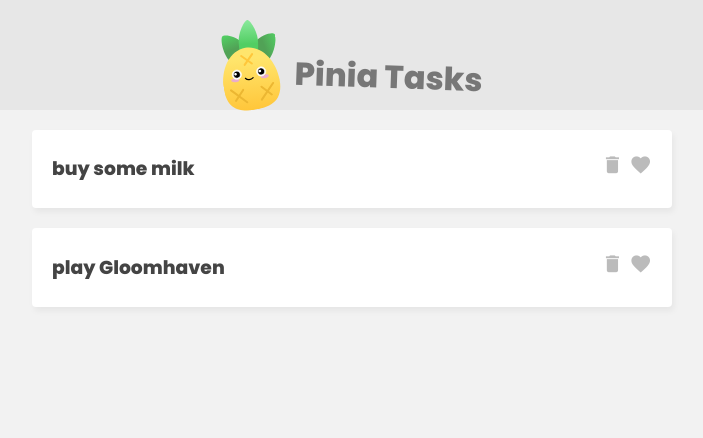
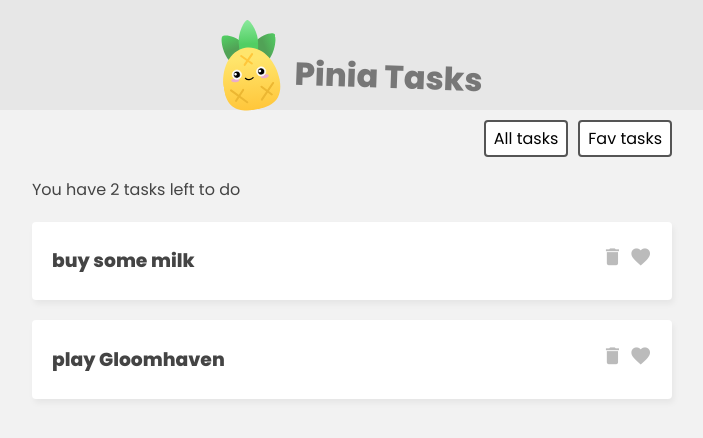
Before and after one commit to chuluq/pinia-tasks, a Vue app: page / in a window 1280 px wide. Shown: the top 438 px of the page, without its empty margins (288-991 px from the left). Built offline with nearby package versions, Linux system fonts and the light colour scheme.

Commit message:
feat: add getters

```diff
--- a/src/App.vue
+++ b/src/App.vue
@@ -1,8 +1,11 @@
 <script setup lang="ts">
+import { ref } from 'vue';
 import TaskDetails from './components/TaskDetails.vue';
 import { useTaskStore } from './stores/TaskStore.ts';
 
 const taskStore = useTaskStore();
+
+const filter = ref<'all' | 'favs'>('all');
 </script>
 
 <template>
@@ -12,8 +15,20 @@
       <h1>Pinia Tasks</h1>
     </header>
 
-    <div class="task-list">
+    <nav class="filter">
+      <button @click="filter = 'all'">All tasks</button>
+      <button @click="filter = 'favs'">Fav tasks</button>
+    </nav>
+
+    <div v-if="filter === 'all'" class="task-list">
+      <p>You have {{ taskStore.totalCount }} tasks left to do</p>
       <div v-for="task in taskStore.tasks" :key="task.id">
+        <TaskDetails :task="task" />
+      </div>
+    </div>
+    <div v-if="filter === 'favs'" class="task-list">
+      <p>You have {{ taskStore.favCount }} tasks left to do</p>
+      <div v-for="task in taskStore.favs" :key="task.id">
         <TaskDetails :task="task" />
       </div>
     </div>
--- a/src/assets/main.css
+++ b/src/assets/main.css
@@ -59,3 +59,21 @@
   cursor: pointer;
   color: #bbb;
 }
+
+/* filter nav */
+.filter {
+  width: 640px;
+  margin: 10px auto;
+  text-align: right;
+}
+.filter button {
+  display: inline-block;
+  margin-left: 10px;
+  background: #fff;
+  border: 2px solid #555;
+  border-radius: 4px;
+  padding: 4px 8px;
+  cursor: pointer;
+  font-size: 0.8em;
+  font-size: 1em;
+}
--- a/src/stores/TaskStore.ts
+++ b/src/stores/TaskStore.ts
@@ -13,4 +13,17 @@
       { id: 2, title: 'play Gloomhaven', isFav: true },
     ],
   }),
+  getters: {
+    favs(): Task[] | undefined {
+      return this.tasks.filter((task) => task.isFav);
+    },
+    favCount(): number {
+      return this.tasks.reduce((prev, curr) => {
+        return curr.isFav ? prev + 1 : prev;
+      }, 0);
+    },
+    totalCount: (state) => {
+      return state.tasks.length;
+    },
+  },
 });
```
